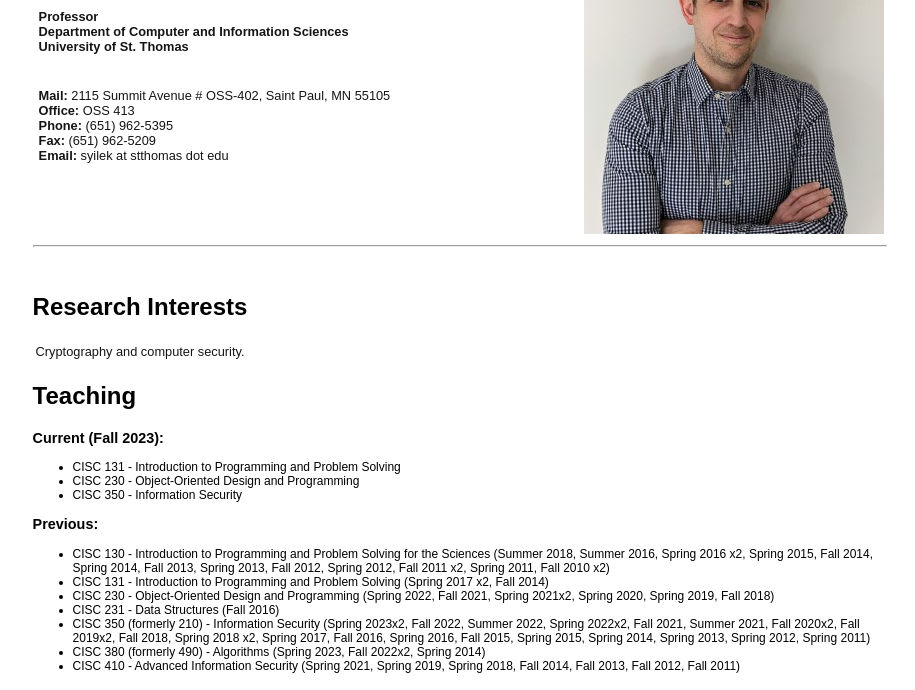
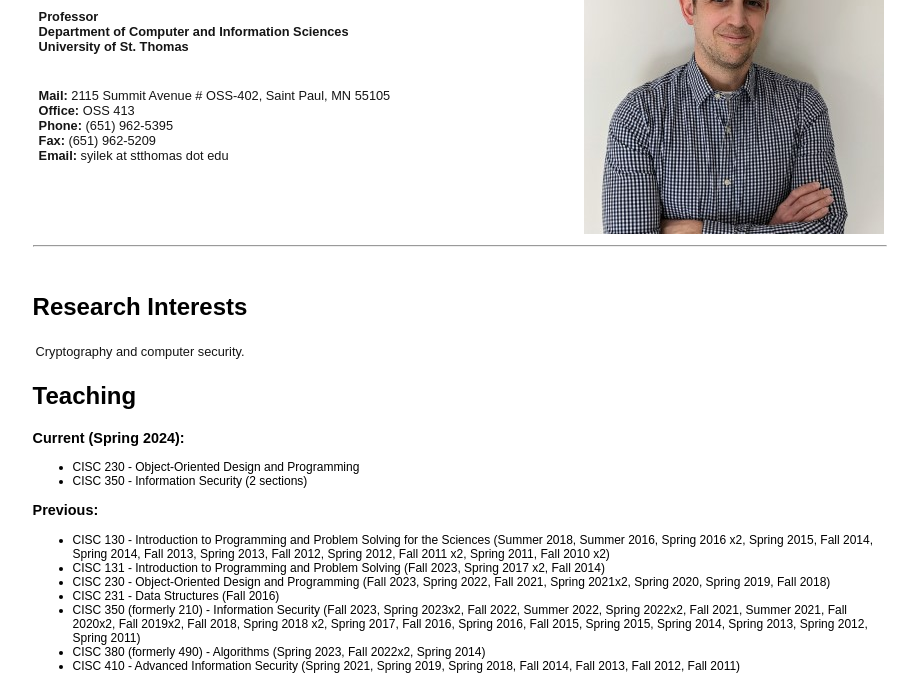
Before and after one commit to syilek/syilek.github.io, a plain HTML site: page index.html in a window 1280 px wide. Shown: the part 110-800 px from the top of the page, without its empty margins (180-1095 px from the left). Drawn offline with Linux system fonts and the light colour scheme.

Commit message:
Update index.html for spring 2024 classes

```diff
--- a/index.html
+++ b/index.html
@@ -49,11 +49,11 @@ Cryptography and computer security. <br>
 
 
 <h2>Teaching</h2>
-<h3>Current (Fall 2023):</h3>
+<h3>Current (Spring 2024):</h3>
 <ul>
-	<li>CISC 131 - Introduction to Programming and Problem Solving</li>
+
 <li>CISC 230 - Object-Oriented Design and Programming</li>
-	<li>CISC 350 - Information Security</li>
+	<li>CISC 350 - Information Security (2 sections)</li>
 </ul>
 <h3>Previous:</h3>
 <ul>
@@ -61,10 +61,10 @@ Cryptography and computer security. <br>
 Sciences (Summer 2018, Summer 2016, Spring 2016 x2, Spring 2015, Fall
 2014, Spring 2014, Fall 2013, Spring 2013, Fall 2012, Spring 2012, Fall
 2011 x2, Spring 2011, Fall 2010 x2)
-</li><li>CISC 131 - Introduction to Programming and Problem Solving (Spring 2017 x2, Fall 2014)
-</li><li>CISC 230 - Object-Oriented Design and Programming (Spring 2022, Fall 2021, Spring 2021x2, Spring 2020, Spring 2019, Fall 2018)
+</li><li>CISC 131 - Introduction to Programming and Problem Solving (Fall 2023, Spring 2017 x2, Fall 2014)
+</li><li>CISC 230 - Object-Oriented Design and Programming (Fall 2023, Spring 2022, Fall 2021, Spring 2021x2, Spring 2020, Spring 2019, Fall 2018)
 </li><li>CISC 231 - Data Structures (Fall 2016)
-</li><li>CISC 350 (formerly 210) - Information Security (Spring 2023x2, Fall 2022,
+</li><li>CISC 350 (formerly 210) - Information Security (Fall 2023, Spring 2023x2, Fall 2022,
 Summer 2022, Spring 2022x2, Fall 2021, Summer 2021, Fall 2020x2, Fall
 2019x2, Fall 2018, Spring 2018 x2, Spring 2017, Fall 2016, Spring 2016,
 Fall 2015, Spring 2015, Spring 2014, Spring 2013, Spring 2012, Spring
```
